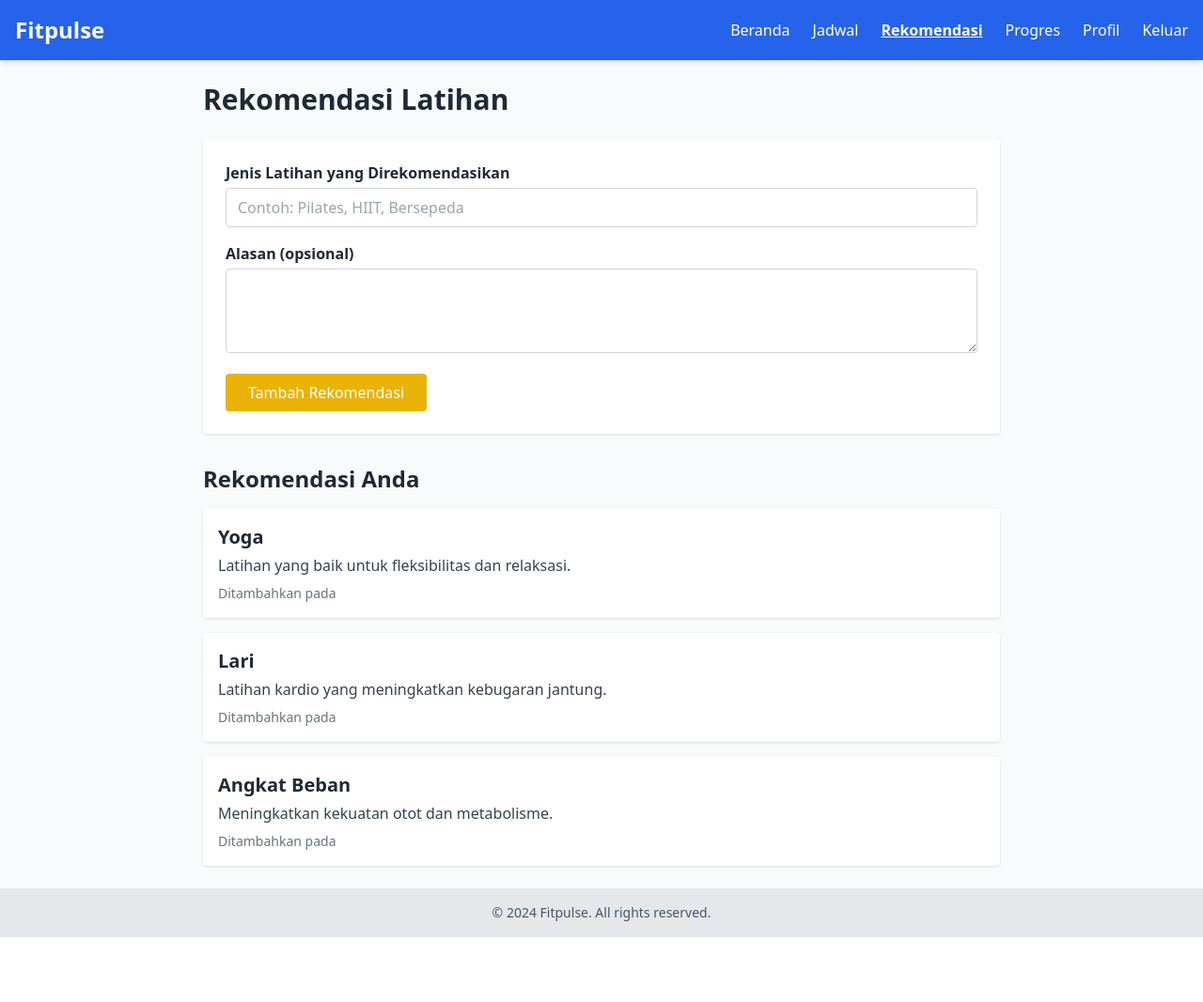
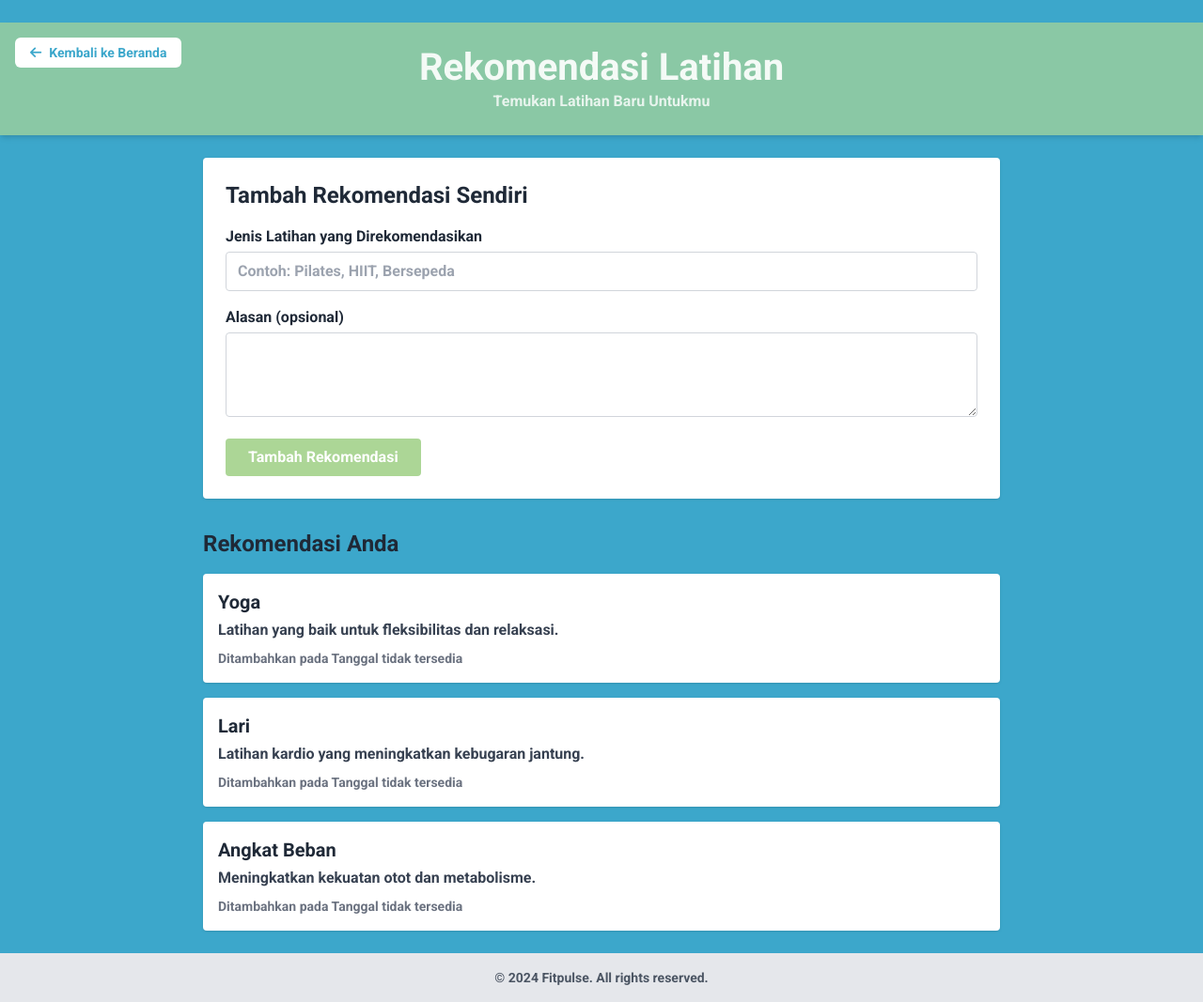
Before and after one commit to PandaBGS/FitPulse, a PHP site: page /recommendations.php in a window 1280 px wide. Shown: the whole page at 94% size. Before the commit the page ends 998 px from the top, so only its background shows below. Run offline with PHP 8.4, Linux system fonts and the light colour scheme; the visitor is signed in with stand-in values (Sample User, id 1); data that the repository does not hold is empty; some libraries are stand-ins or nearby versions.

Commit message:
Update recommendations.php

```diff
--- a/recommendations.php
+++ b/recommendations.php
@@ -51,7 +51,7 @@ function generateRecommendations($user_id) {
     return $recommendations;
 }
 
-// Fetch user profile data for recommendation logic
+// Fetch user profile data for recommendation logic (though not strictly used in current generateRecommendations)
 $users = readData(USERS_FILE);
 $user = null;
 foreach ($users as $u) {
@@ -95,14 +95,26 @@ $recommendations_manual = array_filter($recommendations_all, function ($rec) use
 // Generate recommendations based on schedules
 $recommendations_generated = generateRecommendations($user_id);
 
-// Merge manual and generated recommendations
-$recommendations = array_merge($recommendations_manual, $recommendations_generated);
+// Merge manual and generated recommendations, ensuring uniqueness by workout type
+$merged_recommendations = [];
+foreach ($recommendations_manual as $rec) {
+    $merged_recommendations[strtolower($rec['recommended_workout'])] = $rec;
+}
+foreach ($recommendations_generated as $rec) {
+    // Only add if not already present from manual, or if generated provides a better reason
+    $workout_key = strtolower($rec['recommended_workout']);
+    if (!isset($merged_recommendations[$workout_key]) || (isset($merged_recommendations[$workout_key]) && strpos($merged_recommendations[$workout_key]['reason'], 'Anda sering melakukan latihan ini') === false)) {
+        $merged_recommendations[$workout_key] = $rec;
+    }
+}
+$recommendations = array_values($merged_recommendations);
 
-// Sort recommendations by created_at descending, manual recommendations first
+
+// Sort recommendations by created_at descending (manual recommendations might not have 'created_at' if pulled from a default list)
 usort($recommendations, function ($a, $b) {
-    $a_time = $a['created_at'] ?? '0000-00-00T00:00:00';
-    $b_time = $b['created_at'] ?? '0000-00-00T00:00:00';
-    return strcmp($b_time, $a_time);
+    $a_time = isset($a['created_at']) ? strtotime($a['created_at']) : 0;
+    $b_time = isset($b['created_at']) ? strtotime($b['created_at']) : 0;
+    return $b_time - $a_time;
 });
 ?>
 
@@ -112,31 +124,56 @@ usort($recommendations, function ($a, $b) {
     <meta charset="UTF-8" />
     <meta name="viewport" content="width=device-width, initial-scale=1" />
     <title>Rekomendasi Latihan - Fitpulse</title>
-    <link href="https://fonts.googleapis.com/css2?family=Inter:wght@400;600&display=swap" rel="stylesheet" />
+    <link href="https://fonts.googleapis.com/css2?family=Exo+2:wght@900&family=Roboto:wght@700&display=swap" rel="stylesheet" />
     <link rel="stylesheet" href="https://cdnjs.cloudflare.com/ajax/libs/font-awesome/6.0.0-beta3/css/all.min.css" />
     <script src="https://cdn.tailwindcss.com"></script>
+    <style>
+        body {
+            font-family: 'Roboto', sans-serif;
+        }
+        .welcome-text {
+            font-family: 'Roboto', sans-serif;
+            font-weight: 700;
+            font-size: 40px;
+            line-height: 48px;
+            letter-spacing: 0%;
+            text-align: center;
+            color: rgba(255 255 255 / 0.9);
+        }
+        .fitpulse-text {
+            font-family: 'Exo 2', sans-serif;
+            font-weight: 900;
+            font-style: italic;
+            font-size: 40px;
+            line-height: 48px;
+            letter-spacing: 0.07em; /* 7% letter spacing */
+            text-align: center;
+            color: rgba(255 255 255 / 0.9);
+        }
+        .subtitle-text {
+            font-size: 16px;
+            line-height: 1.5;
+            color: rgba(255 255 255 / 0.8);
+            text-align: center;
+        }
+    </style>
 </head>
-<body class="bg-gray-50 font-sans text-gray-800 min-h-screen flex flex-col">
-    <header class="bg-blue-600 text-white p-4 shadow-md">
-        <div class="container mx-auto flex justify-between items-center">
-            <h1 class="text-2xl font-bold">Fitpulse</h1>
-            <nav>
-                <ul class="flex space-x-6">
-                    <li><a href="index.php" class="hover:underline">Beranda</a></li>
-                    <li><a href="schedule.php" class="hover:underline">Jadwal</a></li>
-                    <li><a href="recommendations.php" class="hover:underline font-semibold underline">Rekomendasi</a></li>
-                    <li><a href="progress.php" class="hover:underline">Progres</a></li>
-                    <li><a href="profile.php" class="hover:underline">Profil</a></li>
-                    <li><a href="logout.php" class="hover:underline">Keluar</a></li>
-                </ul>
-            </nav>
-        </div>
+<body class="bg-[#3CA7CB] text-white min-h-screen flex flex-col">
+    <div class="bg-[#3CA7CB] h-6 w-full"></div>
+
+    <header class="bg-[#acd696b3] w-full py-6 flex flex-col items-center shadow-md relative">
+        <p class="welcome-text">
+            Rekomendasi Latihan
+        </p>
+        <p class="subtitle-text">Temukan Latihan Baru Untukmu</p>
+        <a href="index.php" class="absolute top-4 left-4 bg-white text-[#3CA7CB] py-1.5 px-4 rounded-md text-sm font-semibold hover:bg-gray-100 transition">
+            <i class="fas fa-arrow-left mr-2"></i>Kembali ke Beranda
+        </a>
     </header>
-    <main class="container mx-auto flex-grow p-6 max-w-4xl">
-        <h2 class="text-3xl font-semibold mb-6">Rekomendasi Latihan</h2>
 
+    <main class="container mx-auto flex-grow p-6 max-w-4xl text-gray-800">
         <?php if ($errors): ?>
-            <div class="mb-4 text-red-600">
+            <div class="mb-4 text-red-600 bg-red-100 p-3 rounded">
                 <ul>
                     <?php foreach ($errors as $error): ?>
                         <li><i class="fas fa-exclamation-circle mr-2"></i><?=htmlspecialchars($error)?></li>
@@ -144,43 +181,44 @@ usort($recommendations, function ($a, $b) {
                 </ul>
             </div>
         <?php elseif ($success): ?>
-            <div class="mb-4 text-green-600">
+            <div class="mb-4 text-green-600 bg-green-100 p-3 rounded">
                 <i class="fas fa-check-circle mr-2"></i><?=htmlspecialchars($success)?>
             </div>
         <?php endif; ?>
 
         <form method="POST" action="recommendations.php" class="mb-8 bg-white p-6 rounded shadow">
+            <h2 class="text-2xl font-semibold mb-4 text-gray-800">Tambah Rekomendasi Sendiri</h2>
             <div>
                 <label for="recommended_workout" class="block mb-1 font-semibold">Jenis Latihan yang Direkomendasikan</label>
-                <input type="text" id="recommended_workout" name="recommended_workout" required placeholder="Contoh: Pilates, HIIT, Bersepeda" class="w-full border border-gray-300 rounded px-3 py-2" value="<?=htmlspecialchars($_POST['recommended_workout'] ?? '')?>" />
+                <input type="text" id="recommended_workout" name="recommended_workout" required placeholder="Contoh: Pilates, HIIT, Bersepeda" class="w-full border border-gray-300 rounded px-3 py-2 text-gray-800" value="<?=htmlspecialchars($_POST['recommended_workout'] ?? '')?>" />
             </div>
             <div class="mt-4">
                 <label for="reason" class="block mb-1 font-semibold">Alasan (opsional)</label>
-                <textarea id="reason" name="reason" rows="3" class="w-full border border-gray-300 rounded px-3 py-2"><?=htmlspecialchars($_POST['reason'] ?? '')?></textarea>
+                <textarea id="reason" name="reason" rows="3" class="w-full border border-gray-300 rounded px-3 py-2 text-gray-800"><?=htmlspecialchars($_POST['reason'] ?? '')?></textarea>
             </div>
-            <button type="submit" class="mt-4 bg-yellow-500 text-white py-2 px-6 rounded hover:bg-yellow-600 transition">Tambah Rekomendasi</button>
+            <button type="submit" class="mt-4 bg-[#acd696] text-white py-2 px-6 rounded hover:bg-[#6b8e6f] transition">Tambah Rekomendasi</button>
         </form>
 
         <section>
-            <h3 class="text-2xl font-semibold mb-4">Rekomendasi Anda</h3>
+            <h3 class="text-2xl font-semibold mb-4 text-gray-800">Rekomendasi Anda</h3>
             <?php if (count($recommendations) === 0): ?>
                 <p class="text-gray-600">Belum ada rekomendasi latihan yang dibuat.</p>
             <?php else: ?>
                 <ul class="space-y-4">
                     <?php foreach ($recommendations as $rec): ?>
                         <li class="bg-white p-4 rounded shadow">
-                            <h4 class="text-xl font-semibold"><?=htmlspecialchars($rec['recommended_workout'])?></h4>
+                            <h4 class="text-xl font-semibold text-gray-800"><?=htmlspecialchars($rec['recommended_workout'])?></h4>
                             <?php if ($rec['reason']): ?>
                                 <p class="text-gray-700 mt-1"><?=htmlspecialchars($rec['reason'])?></p>
                             <?php endif; ?>
-                            <p class="text-sm text-gray-500 mt-2">Ditambahkan pada <?=htmlspecialchars($rec['created_at'])?></p>
+                            <p class="text-sm text-gray-500 mt-2">Ditambahkan pada <?=htmlspecialchars(isset($rec['created_at']) ? date('d M Y H:i', strtotime($rec['created_at'])) : 'Tanggal tidak tersedia')?></p>
                         </li>
                     <?php endforeach; ?>
                 </ul>
             <?php endif; ?>
         </section>
     </main>
-    <footer class="bg-gray-200 text-center p-4 text-sm text-gray-600">
+    <footer class="bg-gray-200 text-center p-4 text-sm text-gray-600 mt-auto">
         &copy; 2024 Fitpulse. All rights reserved.
     </footer>
 </body>
```
